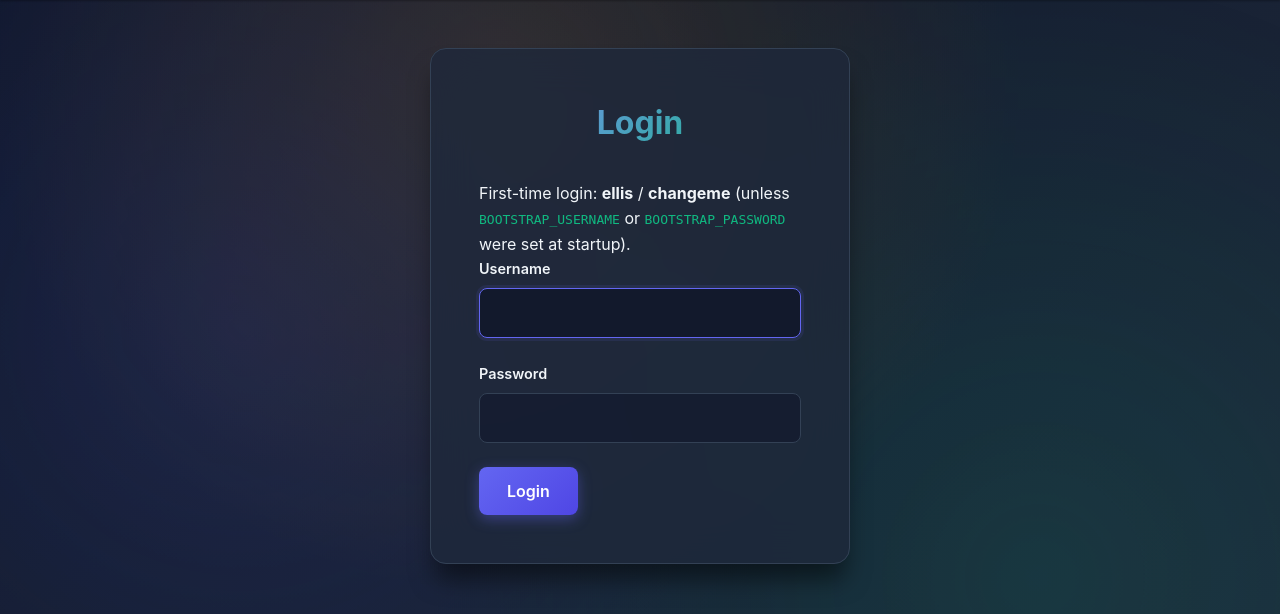
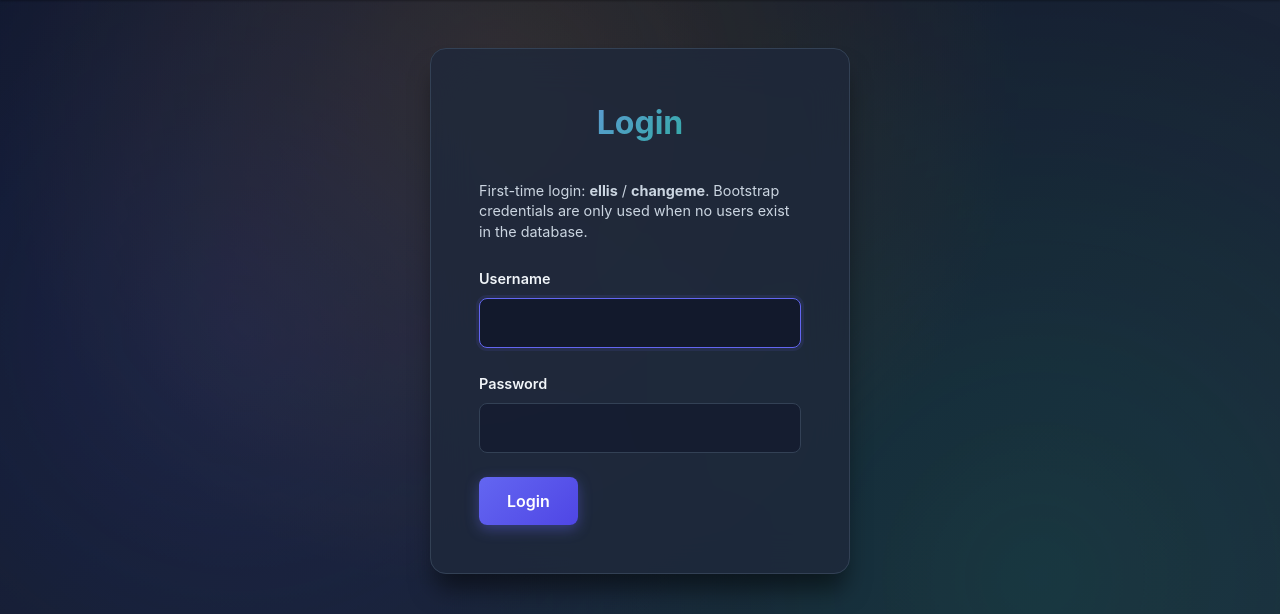
Before and after one commit to 51773ELLIS/mwcdash, a Flask app: page /login in a window 1280 px wide. Shown: the part 71-685 px from the top of the page. Run offline with Flask 3, Linux system fonts and the light colour scheme; data comes from the database, SQL or seed files in the repository; parts of the project's set-up code (start-up, migrations or seed data) failed here and were passed over.

Commit message:
Polish login bootstrap hint and fix malformed CSS block

```diff
--- a/app.py
+++ b/app.py
@@ -179,6 +179,7 @@ def login():
         return redirect(url_for('dashboard'))
 
     bootstrap_username = os.environ.get('BOOTSTRAP_USERNAME', 'ellis')
+    bootstrap_password_hint = 'changeme' if 'BOOTSTRAP_PASSWORD' not in os.environ else 'the BOOTSTRAP_PASSWORD value'
 
     if request.method == 'POST':
         username = request.form.get('username')
@@ -186,7 +187,7 @@ def login():
 
         if not username or not password:
             flash('Please provide both username and password.', 'error')
-            return render_template('login.html', bootstrap_username=bootstrap_username)
+            return render_template('login.html', bootstrap_username=bootstrap_username, bootstrap_password_hint=bootstrap_password_hint)
 
         user = User.query.filter_by(username=username).first()
 
@@ -197,7 +198,7 @@ def login():
         else:
             flash('Invalid username or password.', 'error')
 
-    return render_template('login.html', bootstrap_username=bootstrap_username)
+    return render_template('login.html', bootstrap_username=bootstrap_username, bootstrap_password_hint=bootstrap_password_hint)
 
 
 @app.route('/logout')
--- a/static/style.css
+++ b/static/style.css
@@ -644,13 +644,6 @@ body::before {
     }
     100% {
         background-position: 1000px 0;
-    }
-}
-        transform: translateY(30px);
-    }
-    to {
-        opacity: 1;
-        transform: translateY(0);
     }
 }
 
--- a/templates/login.html
+++ b/templates/login.html
@@ -6,7 +6,7 @@
 <div class="login-container">
     <div class="login-box">
         <h2>Login</h2>
-        <p class="login-help">First-time login: <strong>{{ bootstrap_username }}</strong> / <strong>changeme</strong> (unless <code>BOOTSTRAP_USERNAME</code> or <code>BOOTSTRAP_PASSWORD</code> were set at startup).</p>
+        <p class="login-help">First-time login: <strong>{{ bootstrap_username }}</strong> / <strong>{{ bootstrap_password_hint }}</strong>. Bootstrap credentials are only used when no users exist in the database.</p>
         <form method="POST" action="{{ url_for('login') }}">
             <div class="form-group">
                 <label for="username">Username</label>
```
